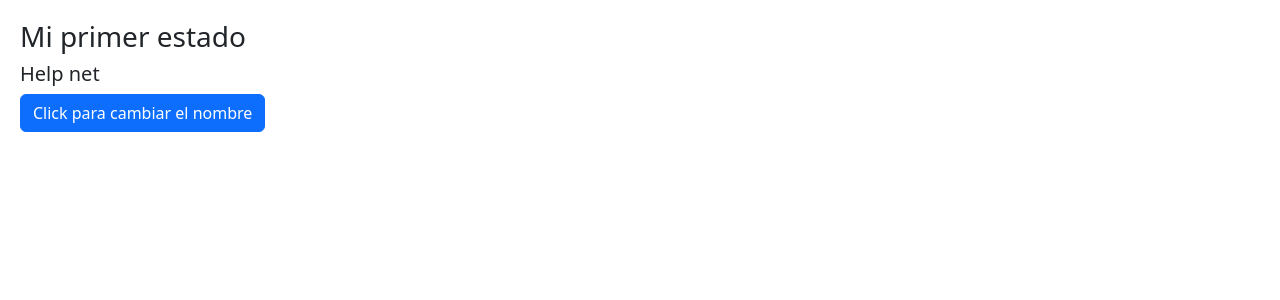
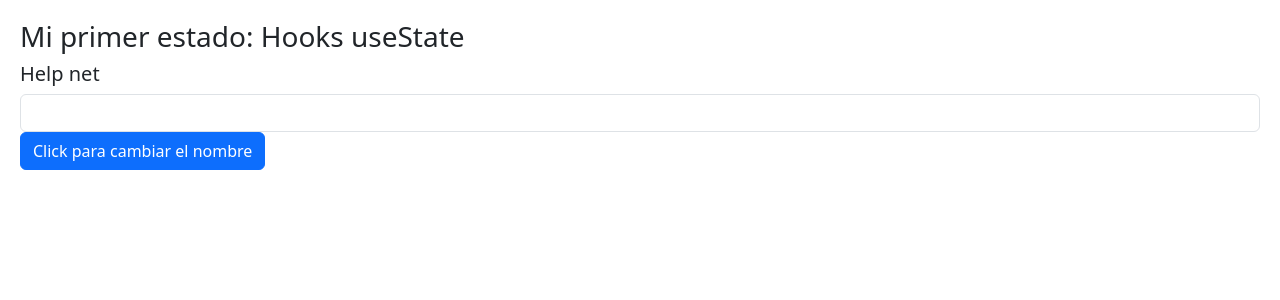
Before and after one commit to saulsistemas/CURSO_REACT, a React (Vite) app in the folder 04HOOKS/hook-app/: page / in a window 1280 px wide. Shown: the top 300 px of the page. Built offline with nearby package versions, Linux system fonts and the light colour scheme.

Commit message:
hooks useState ejemplo2

```diff
--- a/04HOOKS/hook-app/src/REACT-VICTOR-ROBLES/components/MiPrimerEstado.jsx
+++ b/04HOOKS/hook-app/src/REACT-VICTOR-ROBLES/components/MiPrimerEstado.jsx
@@ -4,15 +4,22 @@ export const MiPrimerEstado=()=>{
     //let nombre = "HelpNet";
 
     const[nombre,setNombre]=useState("Help net")
-    const cambiarNombre=(e)=>{
-        setNombre('carlitos')
+
+    const cambiarNombre=(e,nombre)=>{
+        setNombre(nombre)
     }
 
     return(
         <>
-        <h3>Mi primer estado</h3>
+        <h3>Mi primer estado: Hooks useState </h3>
         <h5>{nombre}</h5>
-        <button onClick={cambiarNombre} className="btn btn-primary">Click para cambiar el nombre</button>
+        <input
+        type="text"
+        name="txtname"
+        className="form-control"
+        onChange={(e)=>{cambiarNombre(e,e.target.value)}}
+        />
+        <button onClick={(e)=>{cambiarNombre(e,"Help Net Boton")}} className="btn btn-primary">Click para cambiar el nombre</button>
         </>
     )
 }
```
